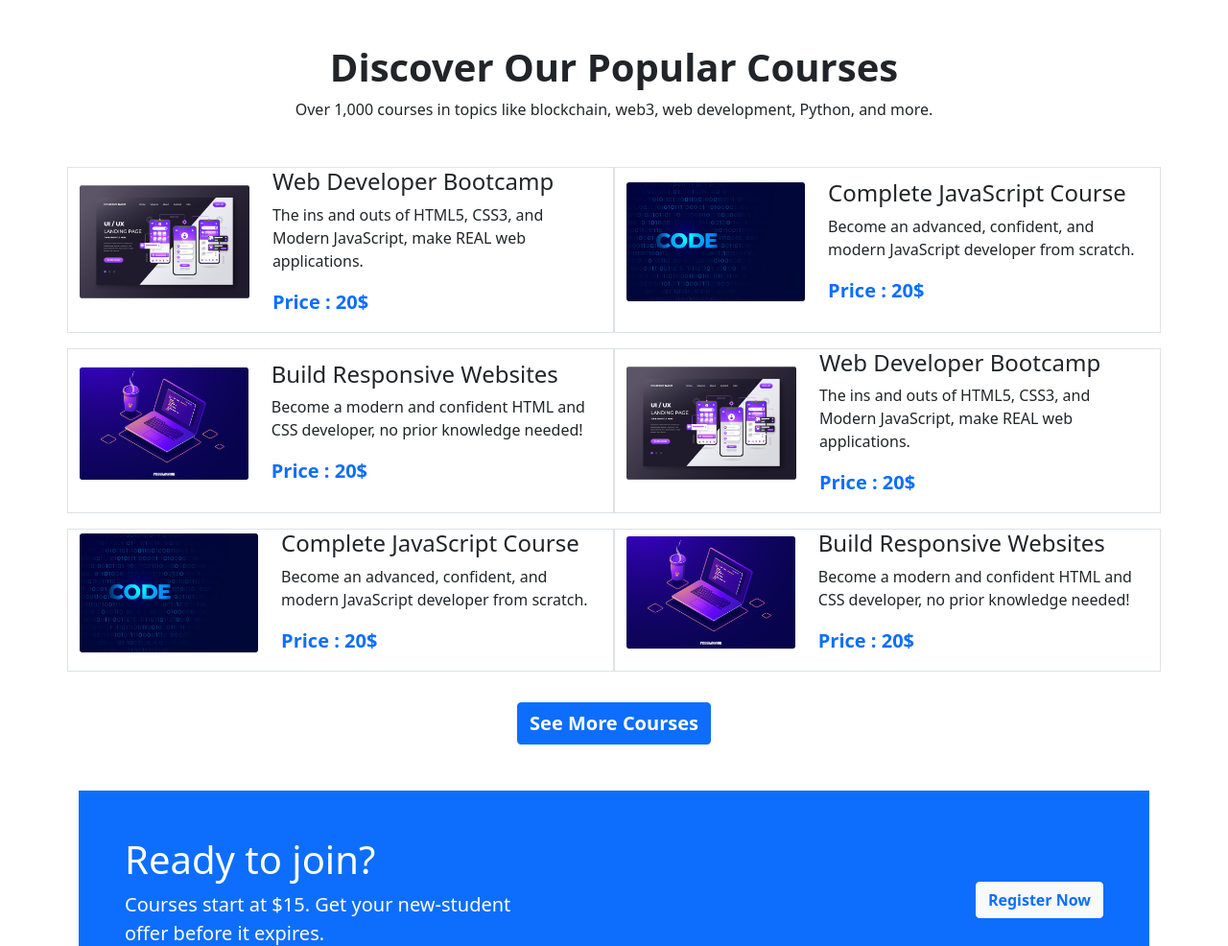
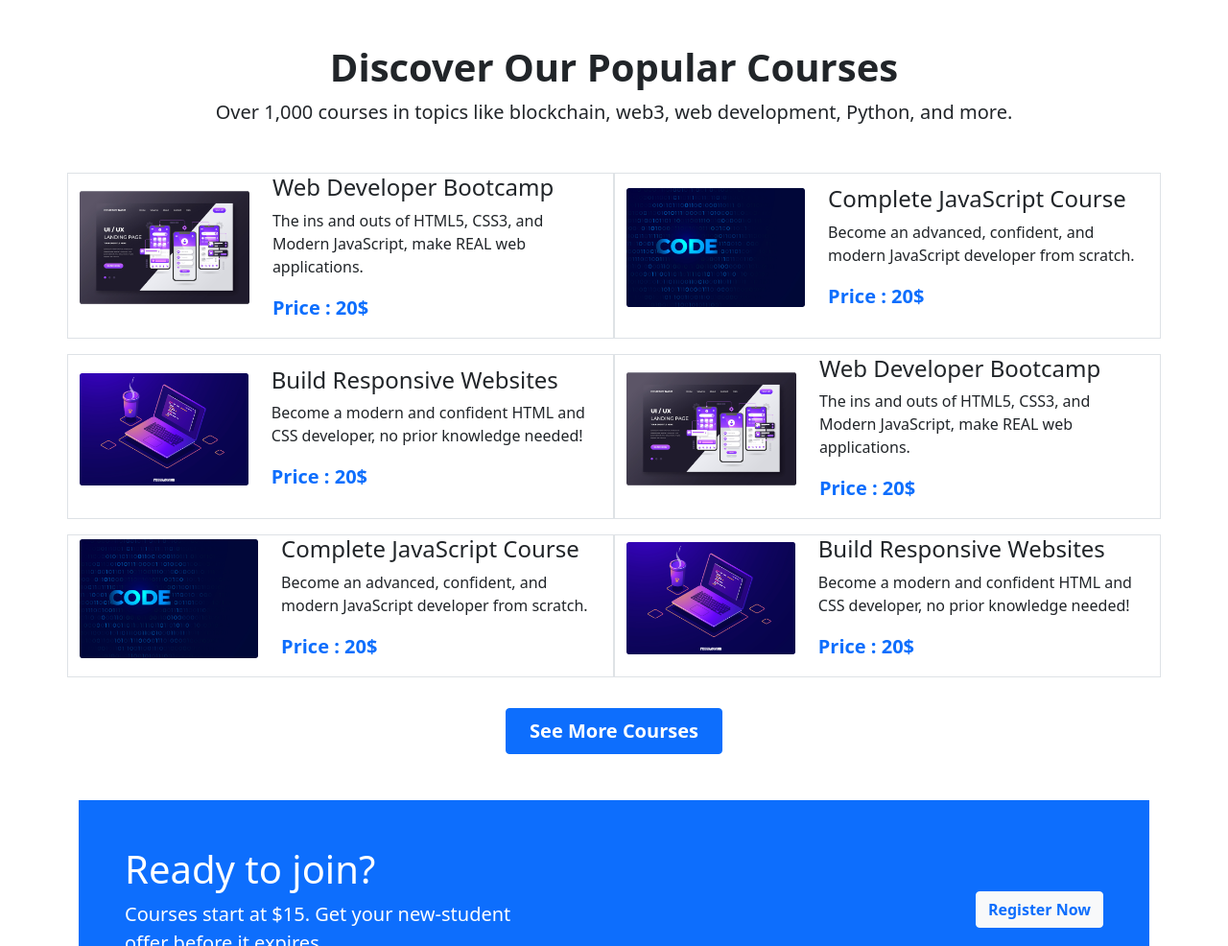
Before and after one commit to a-rayhan/educazz, a plain HTML site: page index.html in a window 1280 px wide. Shown: the part 694-1680 px from the top of the page at 96% size. Drawn offline with nearby package versions, Linux system fonts and the light colour scheme.

Commit message:
add fs in courses section description and px py in button courses section

```diff
--- a/index.html
+++ b/index.html
@@ -132,7 +132,7 @@
                 <h1 class="fw-bold">
                     Discover Our Popular Courses
                 </h1>
-                <p class="px-md-5">
+                <p class="px-md-5 fs-5">
                     Over 1,000 courses in topics like blockchain, web3, web development, Python, and more.
                 </p>
             </div>
@@ -253,7 +253,7 @@
 
             <!-- view-all button -->
             <div class="text-center mt-3">
-              <button type="button" class="btn btn-primary fw-bold fs-5">See More Courses</button>
+              <button type="button" class="btn btn-primary fw-bold fs-5 px-4 py-2">See More Courses</button>
             </div>
         </section>
 
```
